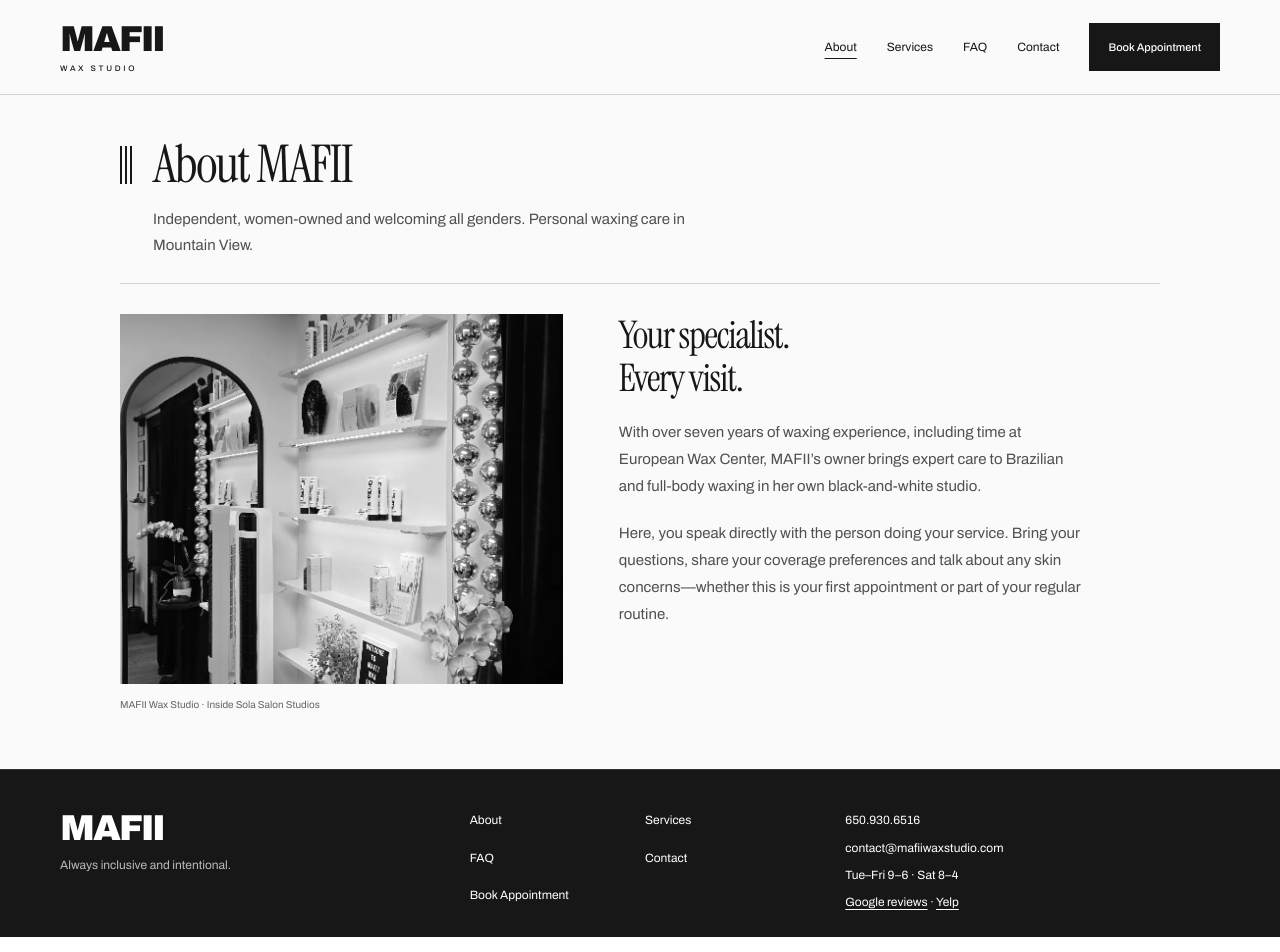
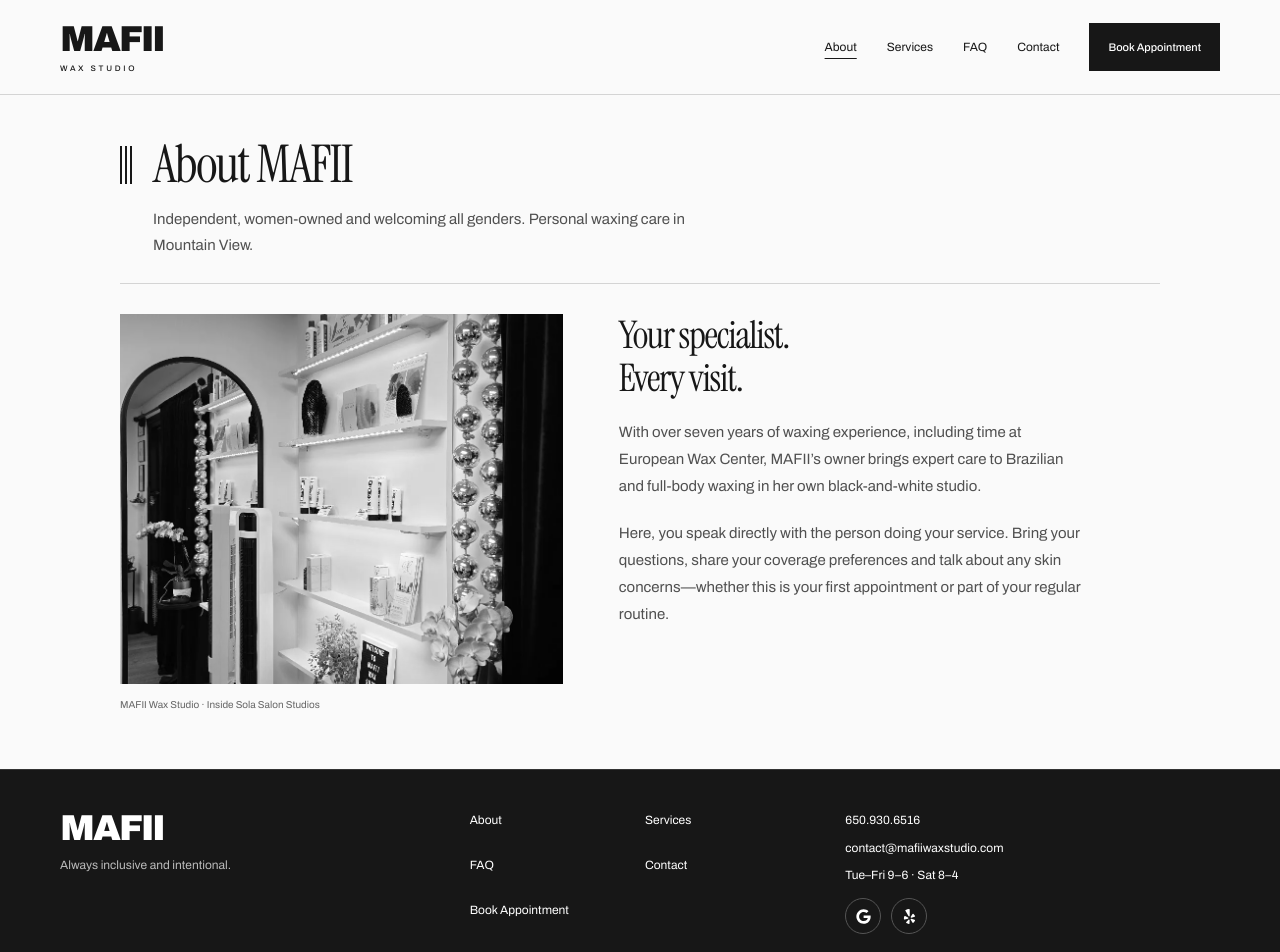
Before and after one commit to shree6791/mafii-wax, a React (Vite) app in the folder artifacts/mafii/: page /about in a window 1280 px wide. Shown: the top 952 px of the page. Built offline with nearby package versions, Linux system fonts and the light colour scheme; no server answers.

Commit message:
Footer: Google and Yelp icon links
Co-Authored-By: Claude Opus 5.5 <noreply@anthropic.com>
Claude-Session: https://claude.ai/code/session_018Rga2QeSTmGMB5Q4iJ2ACE

```diff
--- a/artifacts/mafii/src/pages/editorial/InnerPages.css
+++ b/artifacts/mafii/src/pages/editorial/InnerPages.css
@@ -54,4 +54,7 @@
  .mafii-refined.refined-inner .mf-contact-map iframe { height:260px; }
 }
 
-.mafii-refined .mf-social a{text-decoration:underline;text-underline-offset:3px}
+.mafii-refined .mf-social{display:flex;gap:10px;margin-top:6px}
+.mafii-refined .mf-social a{display:inline-flex;align-items:center;justify-content:center;width:36px;height:36px;border:1px solid #555;border-radius:50%;color:#fff;transition:background .2s,color .2s}
+.mafii-refined .mf-social a:hover,.mafii-refined .mf-social a:focus-visible{background:#fff;color:#000}
+.mafii-refined .mf-social svg{width:15px;height:15px}
--- a/artifacts/mafii/src/pages/editorial/SiteShell.tsx
+++ b/artifacts/mafii/src/pages/editorial/SiteShell.tsx
@@ -1,5 +1,6 @@
 import { useEffect, useRef, useState, type ReactNode } from "react";
 import { Menu, X } from "lucide-react";
+import { FaGoogle, FaYelp } from "react-icons/fa";
 import "./SiteShell.css";
 import { usePageMeta } from "../../lib/site";
 import { pageMetadata } from "../../lib/page-metadata";
@@ -78,7 +79,10 @@ export function SiteShell({ children, active: selected = "" }: { children: React
             <a href="tel:+16509306516">650.930.6516</a>
             <a href="mailto:contact@mafiiwaxstudio.com">contact@mafiiwaxstudio.com</a>
             <span>Tue–Fri 9–6 · Sat 8–4</span>
-            <span className="mf-social"><a href="https://www.google.com/maps/search/MAFII+Wax+Studio+Mountain+View/" target="_blank" rel="noopener noreferrer">Google reviews</a> · <a href="https://yelp.to/Vn-Wj6MKaj" target="_blank" rel="noopener noreferrer">Yelp</a></span>
+            <span className="mf-social">
+              <a href="https://www.google.com/maps/search/MAFII+Wax+Studio+Mountain+View/" target="_blank" rel="noopener noreferrer" aria-label="MAFII reviews on Google (opens in a new tab)" title="Google reviews"><FaGoogle aria-hidden="true" /></a>
+              <a href="https://yelp.to/Vn-Wj6MKaj" target="_blank" rel="noopener noreferrer" aria-label="MAFII on Yelp (opens in a new tab)" title="Yelp"><FaYelp aria-hidden="true" /></a>
+            </span>
           </div>
         </div>
       </div>
```
Also changed, not shown: 12 other files (tests, documents, lock files or other folders).
